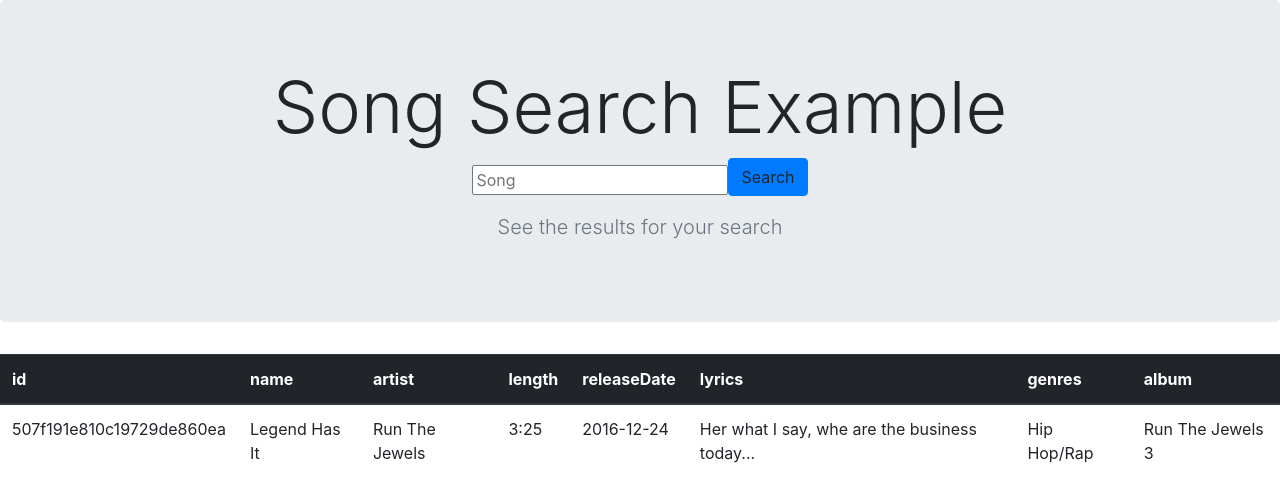
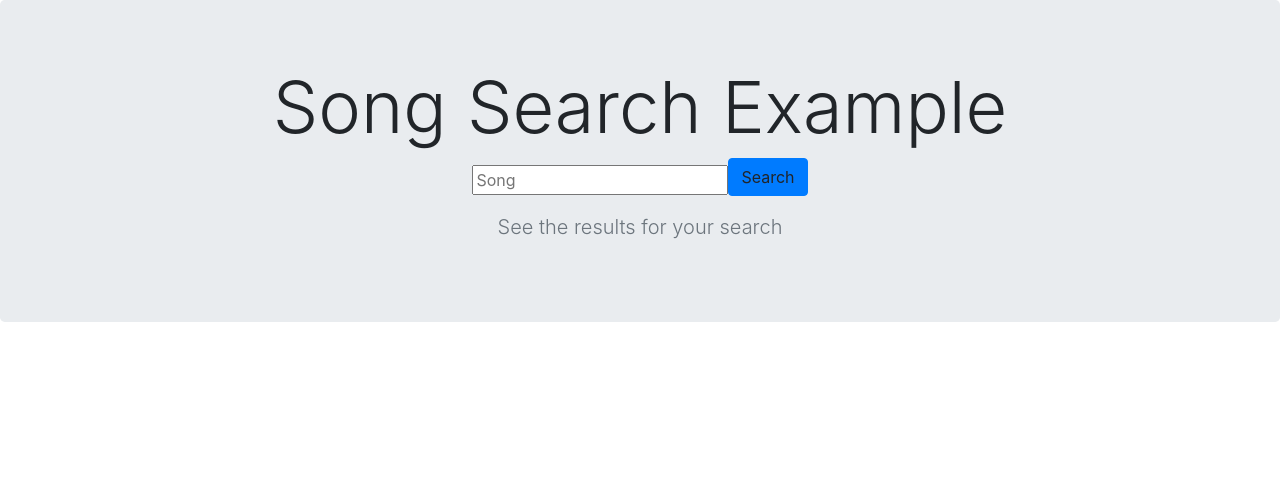
Before and after one commit to Mashnak/DCAppProject, an Angular app in the folder web-app/: page / in a window 1280 px wide. Shown: the top 502 px of the page. Built offline with nearby package versions, Linux system fonts and the light colour scheme.

Commit message:
First get api request is working with some random internet data path from a tutorial. Needs do be directed to the springboot interface

```diff
--- a/web-app/src/app/app.module.ts
+++ b/web-app/src/app/app.module.ts
@@ -4,13 +4,14 @@ import {SongsearchComponent} from './songsearch.component';
 import {SongitemComponent} from './songitem.component';
 import {DetailpageComponent} from './detailpage.component';
 import {routing} from './app.routing';
+import {HttpClientModule} from '@angular/common/http';
 
 @NgModule({
   declarations: [
     SongsearchComponent, SongitemComponent, DetailpageComponent
   ],
   imports: [
-    BrowserModule, routing
+    BrowserModule, routing,  HttpClientModule
   ],
   providers: [],
   bootstrap: [SongsearchComponent] // Html entry point after index.html
--- a/web-app/src/app/songsearch.component.html
+++ b/web-app/src/app/songsearch.component.html
@@ -3,7 +3,7 @@
     <h1 class="jumbotron-heading jumbotron-fluid display-3">{{title}}</h1>
     <div class="form-group mx-sm-2 mb-2">
       <input type="text" id="inputSong" placeholder="Song">
-      <a (click)="search()" class="btn btn-primary mb-sm-2">Search</a>
+      <a (click)="getPosts()" class="btn btn-primary mb-sm-2">Search</a>
     </div>
     <p class="lead text-muted">See the results for your search</p>
   </div>
@@ -12,4 +12,6 @@
   <!--<app-songitem [songitem]="firstsongitem"></app-songitem>
   <app-songitem [songitem]="secondsongitem"></app-songitem>
 -->
-  <app-detailpage [songitem]="firstsongitem"></app-detailpage>
+<div *ngFor="let post of posts | async">
+  {{post | json}}
+</div>
--- a/web-app/src/app/songsearch.component.ts
+++ b/web-app/src/app/songsearch.component.ts
@@ -1,25 +1,23 @@
 import {Component} from '@angular/core';
+import {HttpClient} from '@angular/common/http';
 
 @Component({
   selector: 'app-songsearch',
   templateUrl: './songsearch.component.html',
   styleUrls: ['./songsearch.component.css']
 })
+
 export class SongsearchComponent {
+  readonly ROOT_URL = 'https://jsonplaceholder.typicode.com';
+
+  posts: any;
+
+  constructor(private http: HttpClient) {
+  }
+
   title = 'Song Search Example';
 
-  firstsongitem = {
-    number: '507f191e810c19729de860ea',
-    title: 'Legend Has It',
-    length: '3:25',
-    releaseDate: '2016-12-24',
-    lyrics: 'Her what I say, whe are the business today...',
-    genres: 'Hip Hop/Rap',
-    album: 'Run The Jewels 3',
-    artist: 'Run The Jewels'
-  };
-
-  search() {
-    // send get request to business logic;
+  getPosts() {
+    this.posts = this.http.get(this.ROOT_URL + '/posts');
   }
 }
```
